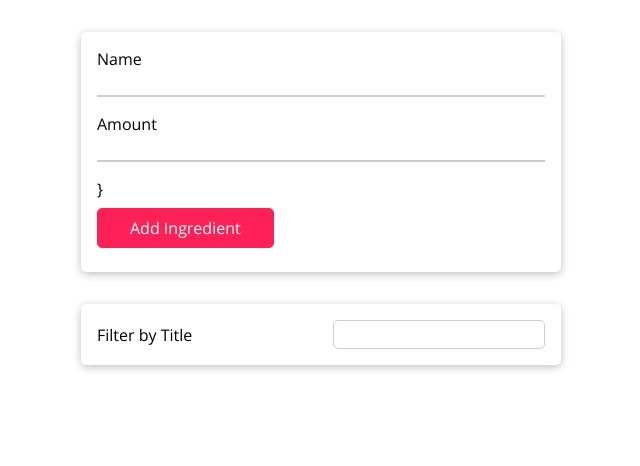
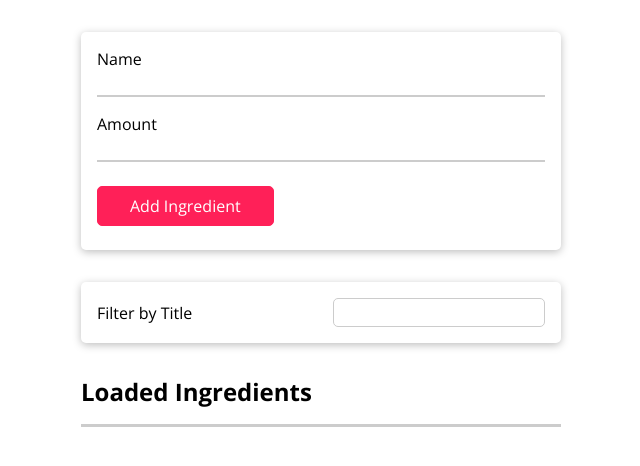
Before and after one commit to MalleswarChinta92/react-hooks-starting-project, a React (Create React App) app: page / in a window 1280 px wide. Shown: the top 466 px of the page, without its empty margins (319-959 px from the left). Built offline with nearby package versions, Linux system fonts and the light colour scheme.

Commit message:
Add and Remove Ingredients Assignment

```diff
--- a/src/components/Ingredients/IngredientForm.js
+++ b/src/components/Ingredients/IngredientForm.js
@@ -11,6 +11,7 @@ const IngredientForm = React.memo(props => {
   const submitHandler = event => {
     event.preventDefault();
     // ...
+    props.addIngredient({title: enteredTitle, amount: enteredAmount})
   };
 
   return (
@@ -27,7 +28,7 @@ const IngredientForm = React.memo(props => {
             <label htmlFor="amount">Amount</label>
             <input type="number" id="amount"
             value={enteredAmount}
-            onChange = {event=> setEnteredAmount(event.target.value)}/>            }
+            onChange = {event=> setEnteredAmount(event.target.value)}/>
           </div>
           <div className="ingredient-form__actions">
             <button type="submit">Add Ingredient</button>
--- a/src/components/Ingredients/Ingredients.js
+++ b/src/components/Ingredients/Ingredients.js
@@ -1,16 +1,29 @@
-import React from 'react';
+import React, {useState} from 'react';
 
 import IngredientForm from './IngredientForm';
+import IngredientList from './IngredientList';
 import Search from './Search';
 
-function Ingredients() {
+const Ingredients = () => {
+  const [userIngredients, setUserIngredients] = useState([])
+  const addIngredientHandler = ingredient => {
+    setUserIngredients(previousState=> (
+      [...previousState, {...ingredient, id: Math.random().toString()}]
+    ))
+  }
+  const removeIngredientHandler = ingredientId => {
+    setUserIngredients(previousState=> (
+      previousState.filter(ingredient => ingredient.id !== ingredientId)
+    ))
+  }
   return (
     <div className="App">
-      <IngredientForm />
+      <IngredientForm addIngredient={addIngredientHandler}/>
 
       <section>
         <Search />
         {/* Need to add list here! */}
+        <IngredientList ingredients={userIngredients} onRemoveItem={removeIngredientHandler}/>
       </section>
     </div>
   );
```
